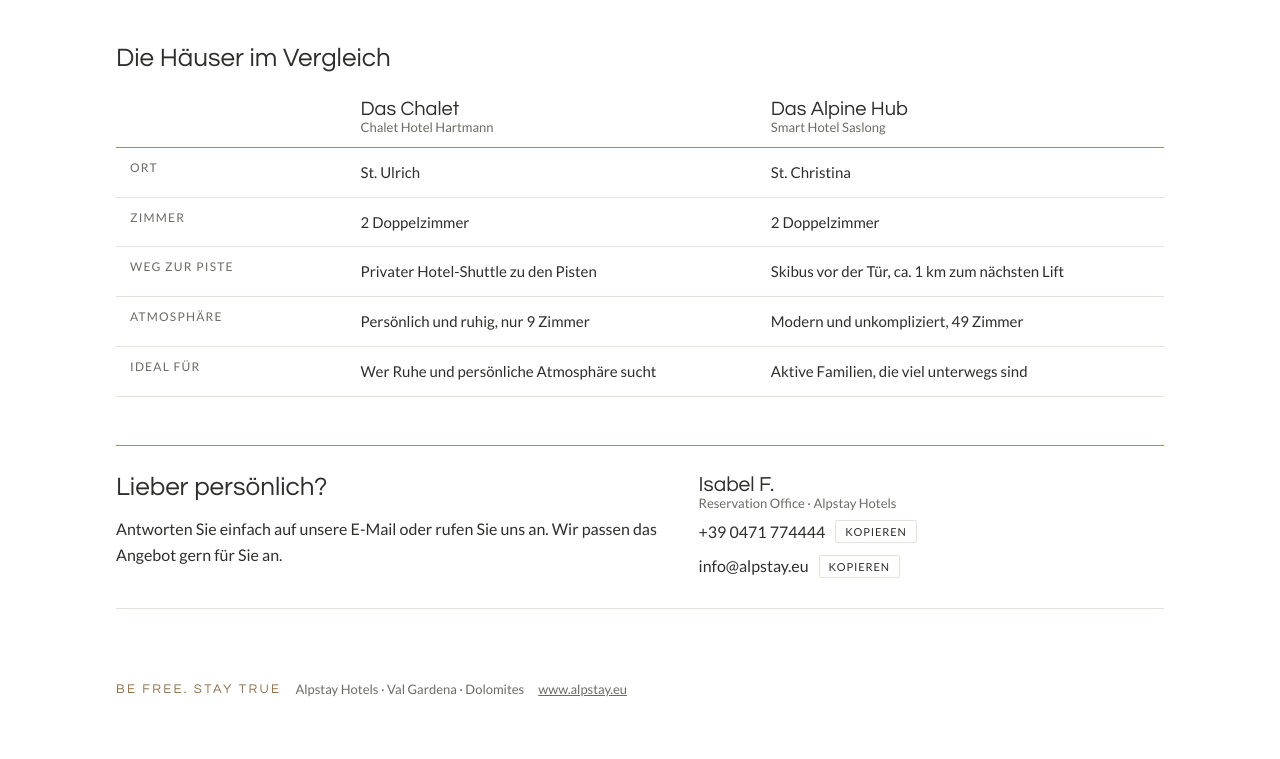
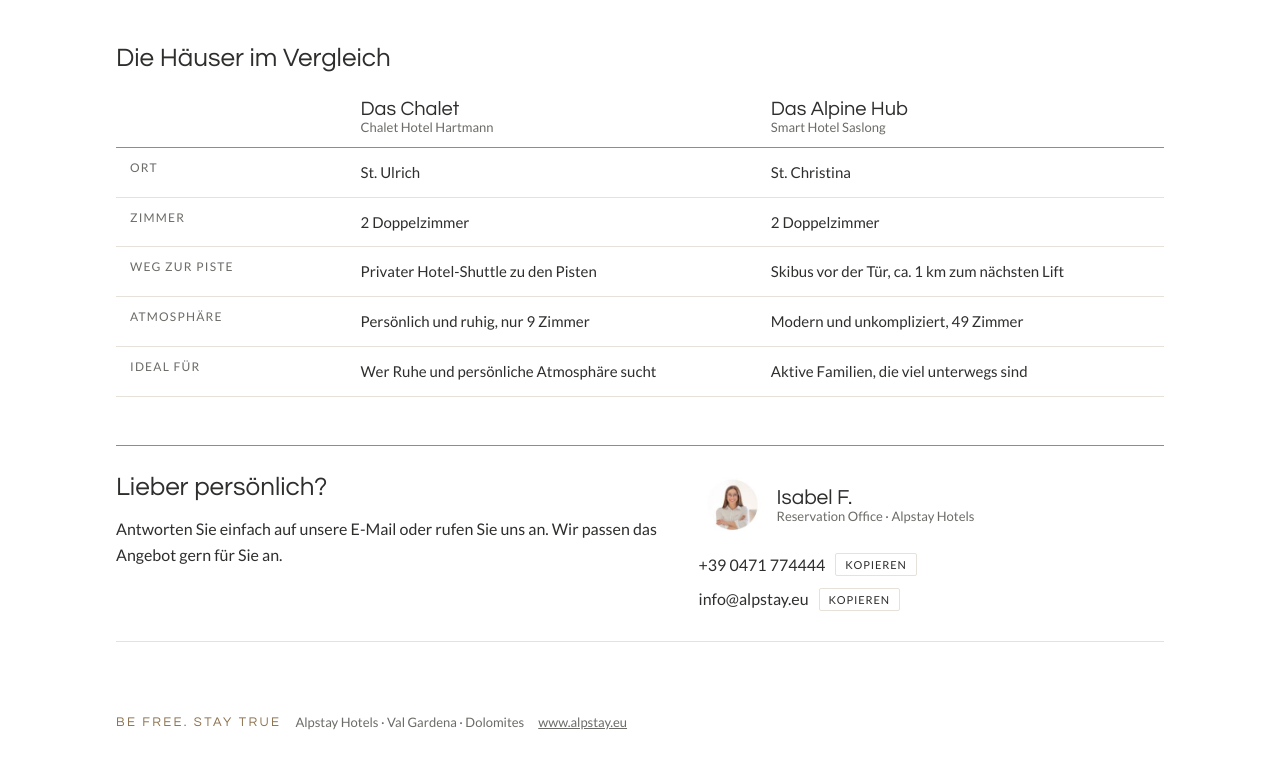
Before and after one commit to Alpstay/Alpstastayoffer, a plain HTML site: page index.html in a window 1280 px wide. Shown: the part 2874-3633 px from the top of the page. Before the commit the page ends 3600 px from the top, so only its background shows below. Drawn offline with Linux system fonts and the light colour scheme; a web font is replaced by a local one.

Commit message:
Pagina offerta: foto di Isabel nel riquadro contatti
Co-Authored-By: Claude Opus 5.5 <noreply@anthropic.com>
Claude-Session: https://claude.ai/code/session_019WZCjBrsS4a3XipAkZaDYP

```diff
--- a/index.html
+++ b/index.html
@@ -201,6 +201,8 @@ tbody th{font:400 12px var(--f-body);color:var(--muted);letter-spacing:.1em;text
 .contact{display:flex;flex-direction:column;gap:8px}
 .who{font:400 21px var(--f-title)}
 .who span{display:block;font:400 13px var(--f-body);color:var(--muted)}
+.who-row{display:flex;align-items:center;gap:14px;margin-bottom:6px}.who-row .who{margin:0}
+.who-pic{width:64px;height:64px;border-radius:50%;object-fit:cover;flex:none}
 .line{display:flex;align-items:center;gap:10px;flex-wrap:wrap}
 .val{font-variant-numeric:tabular-nums;user-select:all;overflow-wrap:anywhere}
 .copy{font:400 11px var(--f-body);letter-spacing:.08em;text-transform:uppercase;border:1px solid var(--line);background:var(--white);border-radius:2px;padding:4px 9px;cursor:pointer;color:var(--ink)}
@@ -870,7 +872,7 @@ function render(p, l, isSample, invalid) {
     <section class="help">
       <div><h3>${t.helpTitle}</h3><p>${t.helpText}</p></div>
       <div class="contact">
-        ${p.sn ? `<p class="who">${esc(p.sn)}<span>Reservation Office · Alpstay Hotels</span></p>` : ""}
+        ${p.sn ? `<div class="who-row">${/^isabel\b/i.test(p.sn) ? `<img class="who-pic" src="img/isabel.jpg" alt="${esc(p.sn)}" width="64" height="64">` : ""}<p class="who">${esc(p.sn)}<span>Reservation Office · Alpstay Hotels</span></p></div>` : ""}
         ${p.sp ? `<p class="line"><span class="val">${esc(p.sp)}</span><button type="button" class="copy" data-copy="${esc(p.sp)}">${t.copy}</button></p>` : ""}
         ${p.se ? `<p class="line"><span class="val">${esc(p.se)}</span><button type="button" class="copy" data-copy="${esc(p.se)}">${t.copy}</button></p>` : ""}
       </div>
```
Also changed, not shown: img/isabel.jpg (added).
